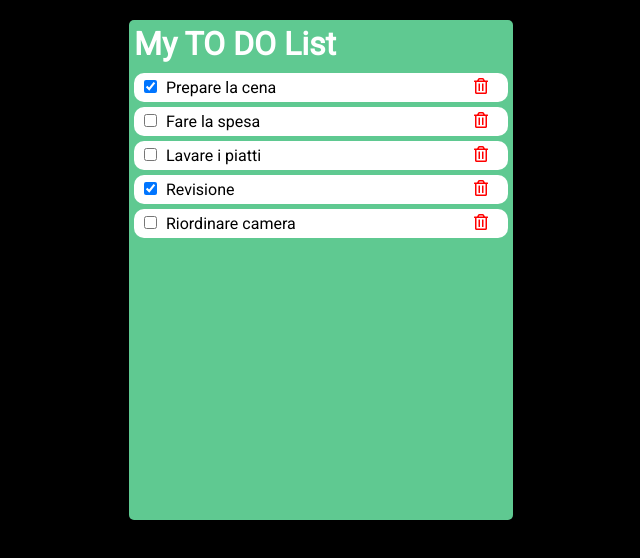
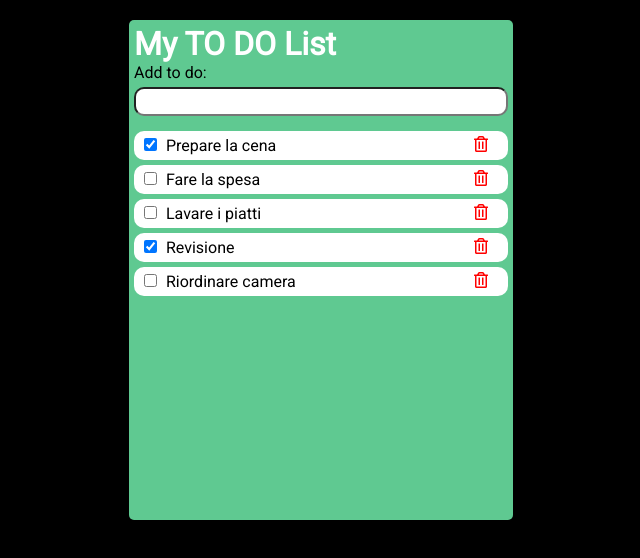
Before and after one commit to StephanieFurlan/js-todo-clone, a plain HTML site: page index.html in a window 1280 px wide. Shown: the whole page, without its empty margins (319-959 px from the left). Drawn offline with nearby package versions, Linux system fonts and the light colour scheme.

Commit message:
Add to-do

```diff
--- a/css/style.css
+++ b/css/style.css
@@ -40,8 +40,17 @@ h1 {
    display: flex;
    justify-content: space-between;
 }
+
 #to-do_list li i {
    color: red;
    cursor: pointer;
    margin-right: 10px;
 }
+
+#input_to-do {
+   margin: 5px 0px;
+   background-color: white;
+   border-radius: 10px;
+   padding: 5px 10px;
+   width: 100%;
+}
--- a/index.html
+++ b/index.html
@@ -14,20 +14,25 @@
    <body>
       <div class="main-container">
          <h1>My TO DO List</h1>
-         <ul id="to-do_list">
+         <label for="to-do">Add to do:</label>
+         <input id="input_to-do" type="text" name="to-do">
+         <ul id="to-do_list"></ul>
 
-         </ul>
       </div>
 
       <script id="entry-template" type="text/x-handlebars-template">
         <li>
            <div>
-             <input type="checkbox" {{#if isChecked}}checked{{/if}} >
+             <input class="checkbox" type="checkbox" {{#if isChecked}}checked{{/if}} >
              <span class="text">{{text}}</span>
 
            </div>
            <i class="far fa-trash-alt delete"></i>
         </li>
+
+
+
+
       </script>
 
       <script src="js/main.js" charset="utf-8"></script>
--- a/js/main.js
+++ b/js/main.js
@@ -1,9 +1,6 @@
 $(document).ready(function() {
 
-   var source = document.getElementById("entry-template").innerHTML;
-   var template = Handlebars.compile(source);
-
-
+   // to do list
    var lista = [
       {
          text: "Prepare la cena",
@@ -27,17 +24,36 @@ $(document).ready(function() {
       },
    ];
 
+   // to-do template
+   var source = document.getElementById("entry-template").innerHTML;
+   var template = Handlebars.compile(source);
+
+   //display todo's
+   for(var i = 0; i < lista.length; i++) {
+      var html = template(lista[i]);
+      $("#to-do_list").append(html);
+   }
+
    // delete list item on icon click
    $(document).on("click", ".delete", function() {
       $(this).parent().remove();
    });
 
-   for(var i = 0; i < lista.length; i++) {
-      var html = template(lista[i]);
+   // add input todo
+   $('#input_to-do').keypress(function(e) {
+    if (e.keyCode == '13') {
+      var todo = {
+         text: $(this).val(),
+         isChecked: false
+      };
+      //add and display added todo
+      lista.push(todo);
+      var html = template(todo);
       $("#to-do_list").append(html);
-   }
 
-
-
+      // delete input value
+      $(this).val("");
+      }
+   });
 
 });
```
